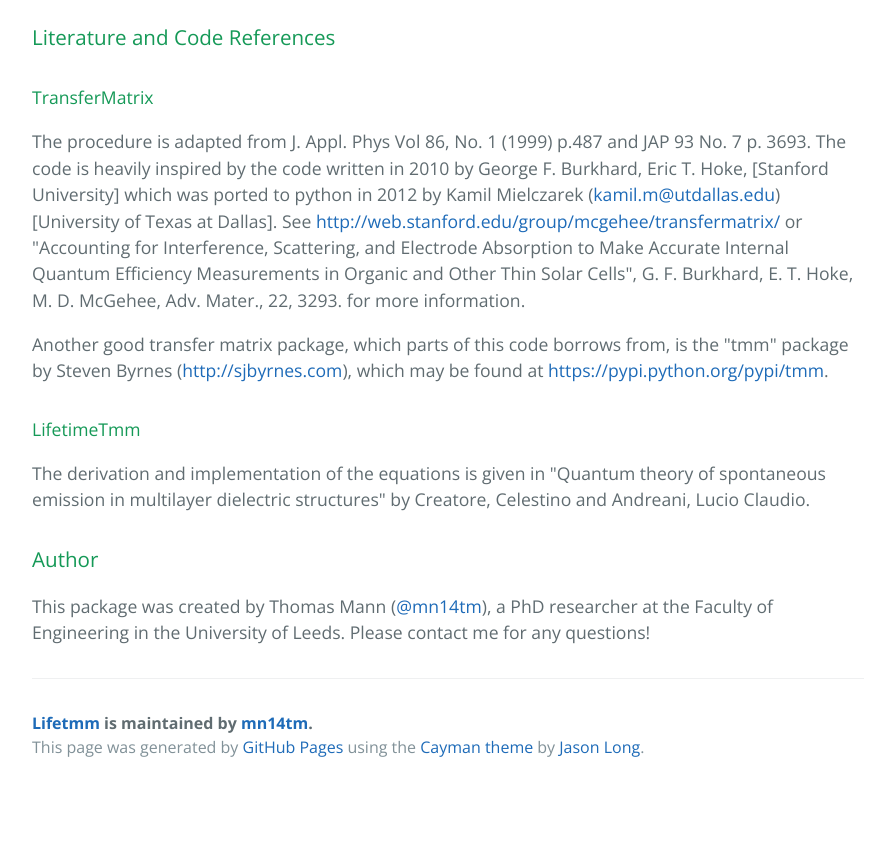
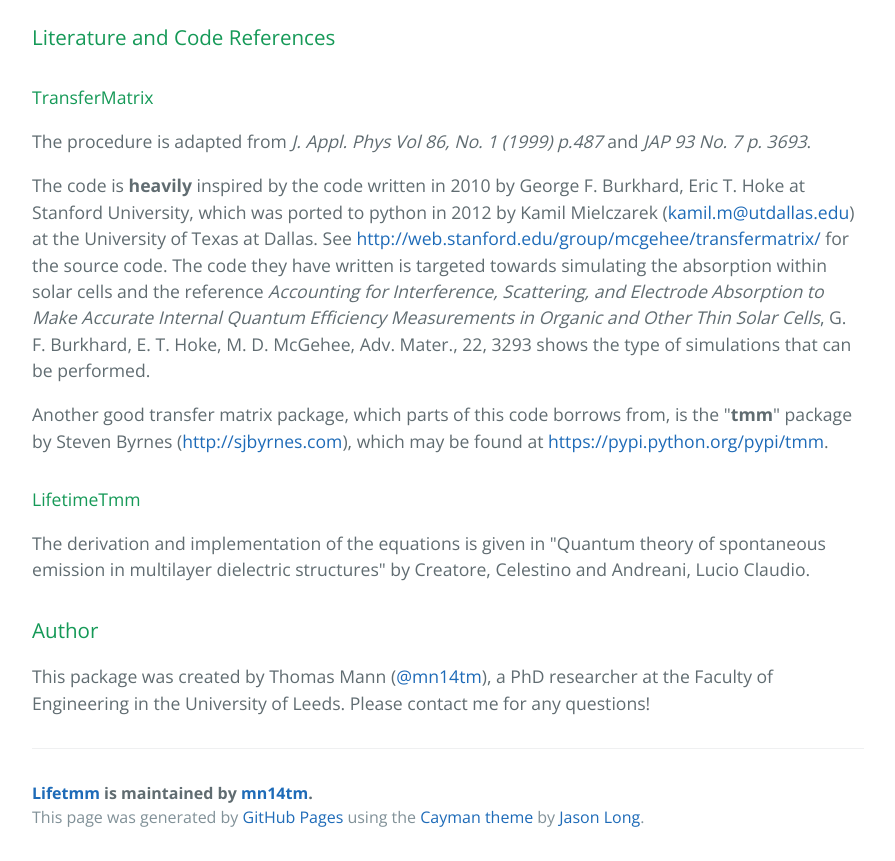
Before and after one commit to thomaspmann/Lifetmm, a plain HTML site: page index.html in a window 1280 px wide. Shown: the part 960-1821 px from the top of the page, without its empty margins (192-1087 px from the left). Before the commit the page ends 1751 px from the top, so only its background shows below. Drawn offline with nearby package versions, Linux system fonts and the light colour scheme.

```diff
--- a/index.html
+++ b/index.html
@@ -47,9 +47,11 @@
 <h4>
 <a id="transfermatrix-1" class="anchor" href="#transfermatrix-1" aria-hidden="true"><span aria-hidden="true" class="octicon octicon-link"></span></a>TransferMatrix</h4>
 
-<p>The procedure is adapted from J. Appl. Phys Vol 86, No. 1 (1999) p.487 and JAP 93 No. 7 p. 3693. The code is heavily inspired by the code written in 2010 by George F. Burkhard, Eric T. Hoke, [Stanford University] which was ported to python in 2012 by Kamil Mielczarek (<a href="mailto:kamil.m@utdallas.edu">kamil.m@utdallas.edu</a>) [University of Texas at Dallas]. See <a href="http://web.stanford.edu/group/mcgehee/transfermatrix/">http://web.stanford.edu/group/mcgehee/transfermatrix/</a> or "Accounting for Interference, Scattering, and Electrode Absorption to Make Accurate Internal Quantum Efficiency Measurements in Organic and Other Thin Solar Cells", G. F. Burkhard, E. T. Hoke, M. D. McGehee, Adv. Mater., 22, 3293. for more information.</p>
+<p>The procedure is adapted from <em>J. Appl. Phys Vol 86, No. 1 (1999) p.487</em> and <em>JAP 93 No. 7 p. 3693</em>. </p>
 
-<p>Another good transfer matrix package, which parts of this code borrows from, is the "tmm" package by Steven Byrnes (<a href="http://sjbyrnes.com">http://sjbyrnes.com</a>), which may be found at <a href="https://pypi.python.org/pypi/tmm">https://pypi.python.org/pypi/tmm</a>.</p>
+<p>The code is <strong>heavily</strong> inspired by the code written in 2010 by George F. Burkhard, Eric T. Hoke at Stanford University, which was ported to python in 2012 by Kamil Mielczarek (<a href="mailto:kamil.m@utdallas.edu">kamil.m@utdallas.edu</a>) at the University of Texas at Dallas. See <a href="http://web.stanford.edu/group/mcgehee/transfermatrix/">http://web.stanford.edu/group/mcgehee/transfermatrix/</a> for the source code. The code they have written is targeted towards simulating the absorption within solar cells and the reference <em>Accounting for Interference, Scattering, and Electrode Absorption to Make Accurate Internal Quantum Efficiency Measurements in Organic and Other Thin Solar Cells</em>, G. F. Burkhard, E. T. Hoke, M. D. McGehee, Adv. Mater., 22, 3293 shows the type of simulations that can be performed.</p>
+
+<p>Another good transfer matrix package, which parts of this code borrows from, is the "<strong>tmm</strong>" package by Steven Byrnes (<a href="http://sjbyrnes.com">http://sjbyrnes.com</a>), which may be found at <a href="https://pypi.python.org/pypi/tmm">https://pypi.python.org/pypi/tmm</a>.</p>
 
 <h4>
 <a id="lifetimetmm-1" class="anchor" href="#lifetimetmm-1" aria-hidden="true"><span aria-hidden="true" class="octicon octicon-link"></span></a>LifetimeTmm</h4>
```
Also changed, not shown: params.json (+1 -1 lines).
